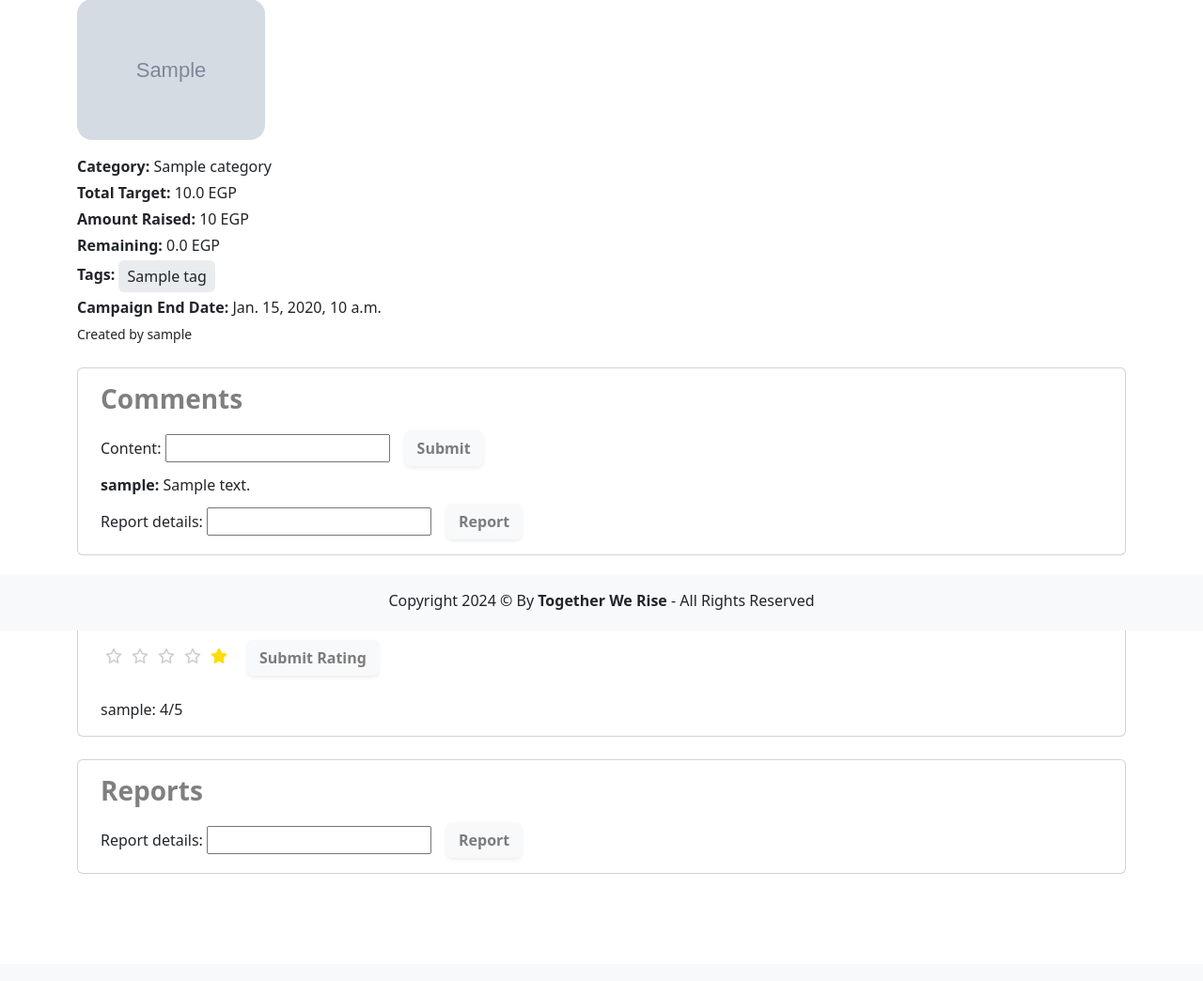
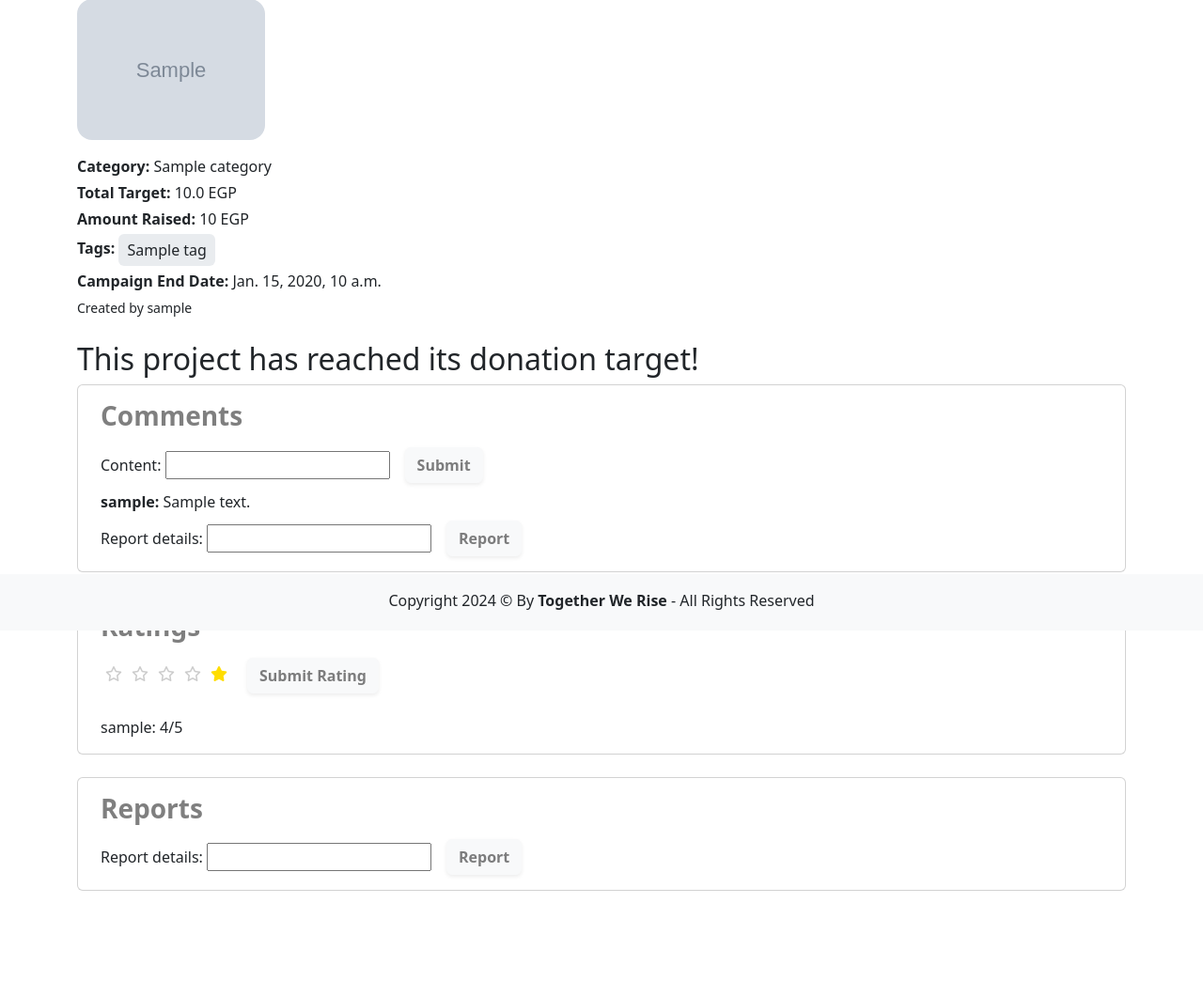
Before and after one commit to Refaat07/Django-Crowdfunding, a Django app: page /projects/1/ in a window 1280 px wide. Shown: the part 129-1173 px from the top of the page at 94% size. Before the commit the page ends 1059 px from the top, so only its background shows below. Run offline with Django 5.2, Linux system fonts and the light colour scheme; a user stored in the database is signed in; tables that the repository leaves empty hold one stand-in row (values such as "Sample post"); grey boxes marked "Sample" are stand-in pictures; some libraries are stand-ins or nearby versions.

Commit message:
Finalized the functionality for donating to projects with required conditions and constraints.

```diff
--- a/projects/forms.py
+++ b/projects/forms.py
@@ -107,7 +107,6 @@ class DonationForm(forms.ModelForm):
         donation.donor = donor
         if commit:
             donation.save()
-
         return donation
 
 class SearchForm(forms.Form):
--- a/projects/models.py
+++ b/projects/models.py
@@ -72,6 +72,14 @@ class Project(models.Model):
     def remaining_amount(self):
         return self.total_target - self.amount_raised
 
+    @property
+    def fulfilled(self):
+        return self.total_target <= self.amount_raised
+
+    @property
+    def cancellable(self):
+        return self.amount_raised <= (0.25 * self.total_target)
+
 class ProjectRating(models.Model):
     project = models.ForeignKey(Project, on_delete=models.CASCADE, related_name='project_ratings')
     user = models.ForeignKey(CustomUser, on_delete=models.CASCADE, related_name='rated_projects')
--- a/projects/templates/projects/showProject.html
+++ b/projects/templates/projects/showProject.html
@@ -29,10 +29,12 @@
       Amount Raised:
       <span class="fw-normal">{{project.amount_raised}} EGP</span>
     </p>
+    {% if not project.fulfilled %}
     <p class="m-0 p-0 fw-bold mb-1">
       Remaining:
       <span class="fw-normal">{{project.remaining_amount}} EGP</span>
     </p>
+    {% endif %}
     <p class="m-0 p-0 fw-bold mb-1">
       Tags:
       <span class="btn bg-body-secondary px-2 py-1 me-2"
@@ -45,18 +47,21 @@
     </p>
     <small>Created by {{project.creator}} </small>
   </div>
-  {% if project.creator != user %}
-  <div>
-    <h2>Donate to this cause</h2>
-    <form action="{% url 'project.donate' project.id %}" method="post">
-      {% csrf_token %} {{DonationForm}}
-      <input
-        type="submit"
-        class="btn btn-light shadow-sm fw-bold text-black-50 mx-3"
-      />
-    </form>
-  </div>
+  {% if user == project.creator and project.cancellable %}
+  <a href="{% url 'project.cancel' project.id %}" class="btn btn-light shadow-sm fw-bold text-black-50 mx-3" >Cancel project</a>
   {% endif %}
+  {% if project.fulfilled %}
+    <div><H2>This project has reached its donation target!</H2></div>
+  {% elif project.creator != user %}
+    <div>
+      <H2>Donate to this cause</H2>
+      <form action="{% url 'project.donate' project.id %}" method="post">
+      {% csrf_token %}
+      {{DonationForm}}
+      <input type="submit" class="btn btn-light shadow-sm fw-bold text-black-50 mx-3">
+      </form>
+    </div>
+    {% endif %}
   <div class="mb-4 card py-3 px-4">
     <h3 class="fw-bold text-black-50 mb-3">Comments</h3>
     <form method="post" action="{% url 'project.newcomment' project.id %}">
--- a/projects/urls.py
+++ b/projects/urls.py
@@ -50,5 +50,6 @@ urlpatterns = [
     path('<int:id>/newcomment', addComment, name='project.newcomment'),
     path('<int:id>/reportComment/<int:comID>', reportComment, name='project.reportComment'),
     path('<int:id>/reportProject', reportProject, name='project.reportProject'),
-    path('<int:id>/donate', donate, name='project.donate')
+    path('<int:id>/donate', donate, name='project.donate'),
+    path('<int:id>/cancel', cancelProject, name='project.cancel')
 ]
--- a/projects/views.py
+++ b/projects/views.py
@@ -233,3 +233,8 @@ def project_search(request):
             return render(request, 'projects/search_results.html', context={'results': list(results), 'query': query})
         else:
             return render(request, 'projects/search_results.html', context={'results': [], 'query': ''})
+
+def cancelProject(request,id):
+    project = Project.objects.get(id=id)
+    project.delete()
+    return redirect('project_list')
```
